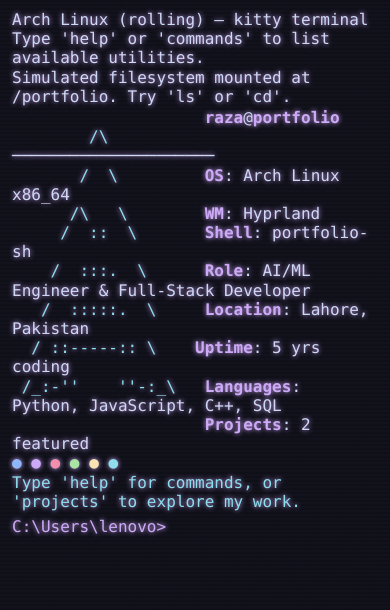
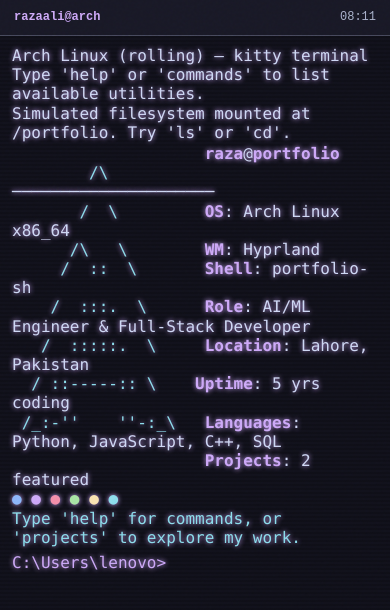
Before and after one commit to RAZAAli901/Interactive-Terminal-Portfoil, a React (Vite) app: page / in a window 390 px wide. Both pictures are taken after a click on the button "Log in". Shown: the top 610 px of the page. Built offline with nearby package versions, Linux system fonts and the light colour scheme.

Commit message:
feat(shell): wire MobileBar into the mobile layout

```diff
--- a/src/App.jsx
+++ b/src/App.jsx
@@ -11,6 +11,7 @@ import Waybar from "./shell/Waybar";
 import Launcher from "./shell/Launcher";
 import PowerMenu from "./shell/PowerMenu";
 import KeybindCheatsheet from "./shell/KeybindCheatsheet";
+import MobileBar from "./shell/MobileBar";
 import { APPS } from "./config/apps";
 const ExplorerWindow = lazy(() => import("./components/ExplorerWindow"));
 const Notepad = lazy(() => import("./components/Notepad"));
@@ -237,8 +238,11 @@ export default function App() {
       {isLoading ? (
         <BootSequence wallpaper={wallpapers[wallpaper]} onComplete={handleLogin} />
       ) : isMobile ? (
-        <div style={{ width: '100vw', height: '100vh', background: 'var(--terminal-bg)', overflow: 'hidden' }}>
-          <Terminal setTheme={setTheme} setWallpaper={setWallpaper} />
+        <div style={{ width: '100vw', height: '100vh', display: 'flex', flexDirection: 'column', background: 'var(--terminal-bg)', overflow: 'hidden' }}>
+          <MobileBar />
+          <div style={{ flex: 1, minHeight: 0 }}>
+            <Terminal setTheme={setTheme} setWallpaper={setWallpaper} />
+          </div>
         </div>
       ) : (
         <>
```
